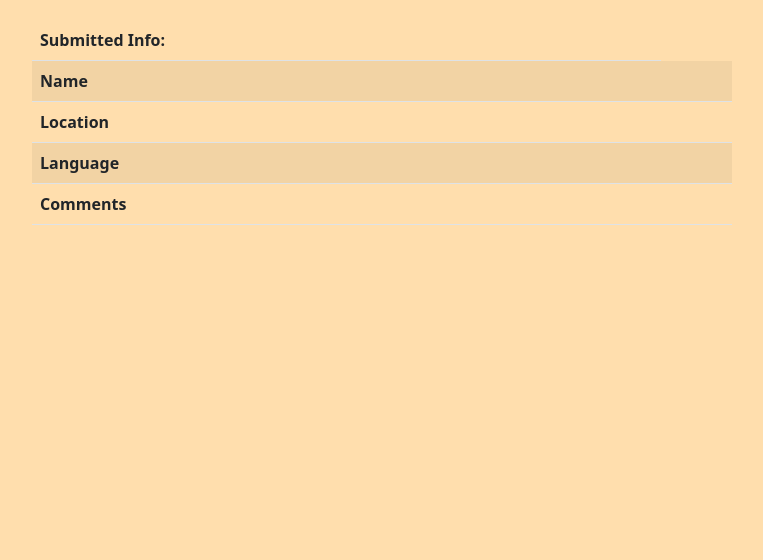
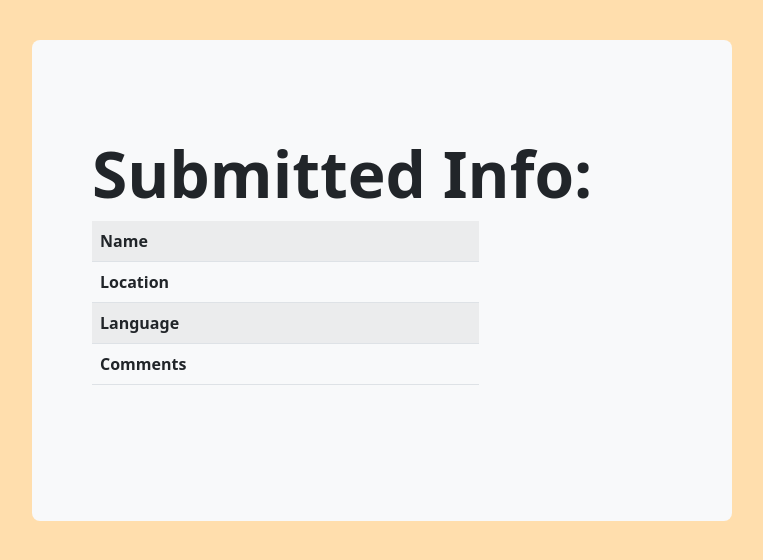
Before and after one commit to dreessen-n/dojo_survey, a Flask app: page /result in a window 1280 px wide. Shown: the top 560 px of the page, without its empty margins (258-1021 px from the left). Run offline with Flask 2, Linux system fonts and the light colour scheme; lists and menus that the app fills with data are empty.

Commit message:
Update result page with hero box

```diff
--- a/templates/result.html
+++ b/templates/result.html
@@ -10,12 +10,18 @@
 </head>
 <body>
     <div class="wrapper">
+
+        <div class="wrapper">
+            <div class="container py-5 mb-4 bg-light rounded-3 ">
+            <div class="p-5 mb-4 lc-block">
+                <div class="lc-block">
+                <div editable="rich">
+                    <h2 class="fw-bolder display-3">Submitted Info:</h2>
+                </div>
+                </div>
+                <div class="lc-block col-md-8">
+                <div editable="rich">
                     <table class="table table-striped">
-            <thead class="thead-dark">
-                <tr>
-                    <th scope="col">Submitted Info:</th>
-                </tr>
-            </thead>
                         <tbody>
                             <tr>
                                 <th scope="row">Name</th>
@@ -36,5 +42,10 @@
                         </tbody>
                     </table>
                 </div>
+                </div>
+            </div>
+            </div>
+        </div>
+        </div>
 </body>
 </html>
```
Lines whose indentation alone changed are shown as unchanged.
